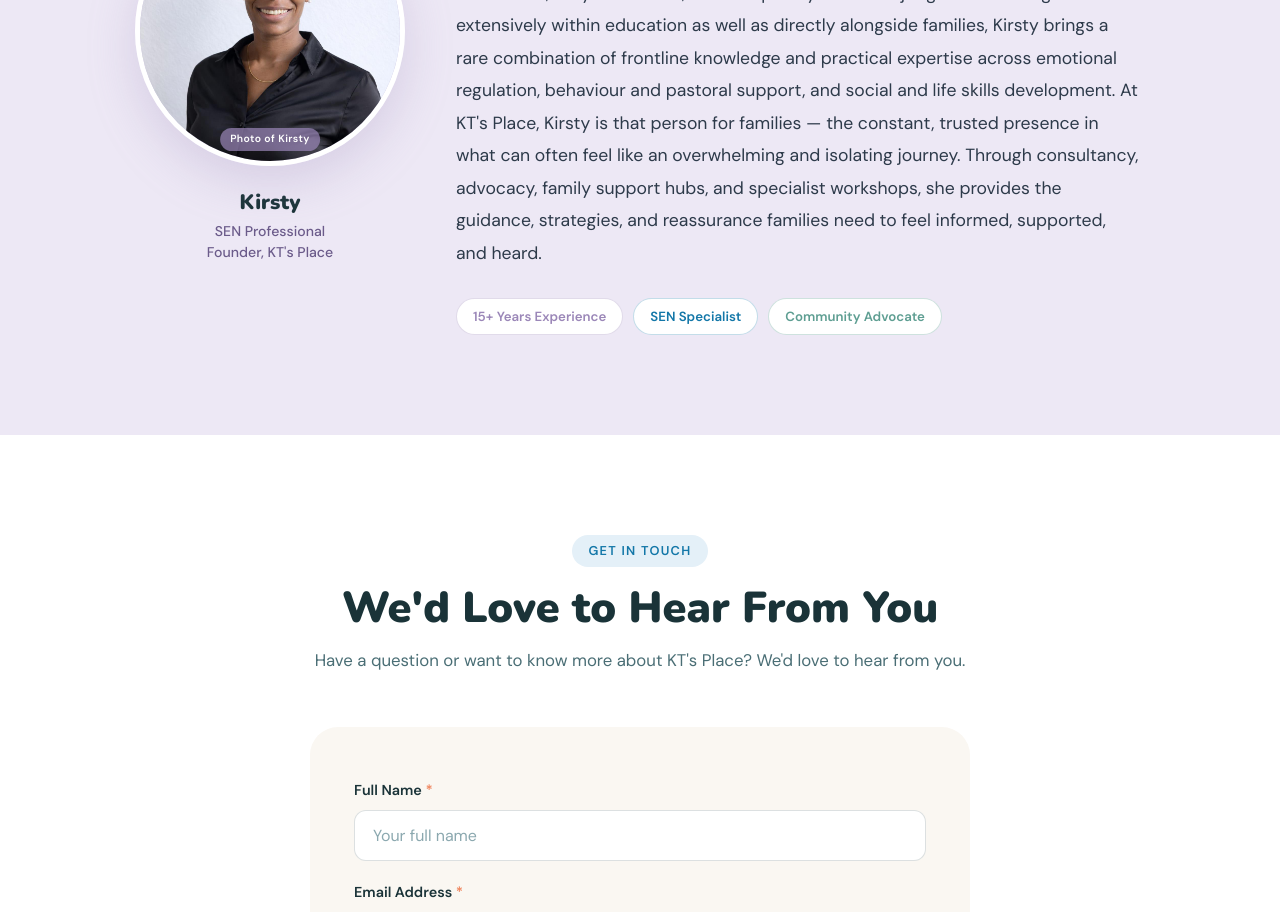
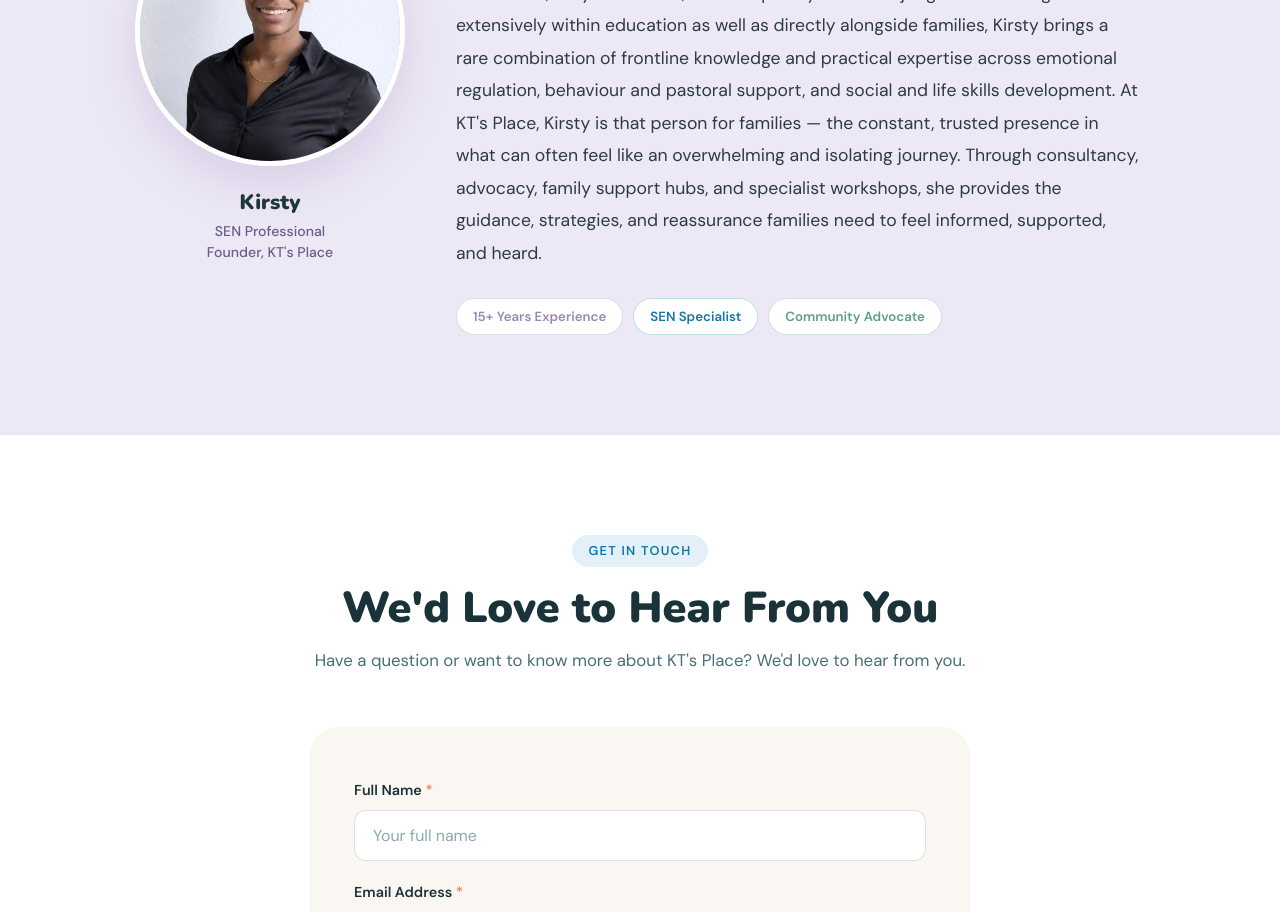
Before and after one commit to Oluwanifemiiii/KT-s-place, a React (Vite) app: page / in a window 1280 px wide. Shown: the part 5280-6192 px from the top of the page. Built offline with nearby package versions, Linux system fonts and the light colour scheme; no server answers.

Commit message:
remove tag from image

```diff
--- a/src/components/Founder.jsx
+++ b/src/components/Founder.jsx
@@ -10,7 +10,7 @@ export default function Founder() {
           <div style={{ display: 'flex', flexDirection: 'column', alignItems: 'center', gap: 20 }}>
             <div style={{ width: 270, height: 270, borderRadius: '50%', background: 'linear-gradient(145deg, #D8CFE8, #C4B8DC)', border: '5px solid white', boxShadow: '0 16px 48px rgba(155,135,184,0.28)', display: 'flex', flexDirection: 'column', alignItems: 'center', justifyContent: 'center', overflow: 'hidden', position: 'relative' }}>
               <img src="/uploads/kirsty.jpeg" alt="Kirst" style={{ width: '100%', height: '100%', objectFit: 'cover', objectPosition: 'center top' }} />
-              <div style={{ position: 'absolute', bottom: 10, left: '50%', transform: 'translateX(-50%)', background: 'rgba(155,135,184,0.7)', color: 'white', fontSize: '0.65rem', fontWeight: 600, padding: '3px 10px', borderRadius: 20, whiteSpace: 'nowrap', letterSpacing: '0.04em' }}>Photo of Kirsty</div>
+
             </div>
             <div style={{ textAlign: 'center' }}>
               <div style={{ fontFamily: "'Nunito', sans-serif", fontWeight: 900, fontSize: '1.3rem', color: '#1A3338' }}>Kirsty</div>
```
